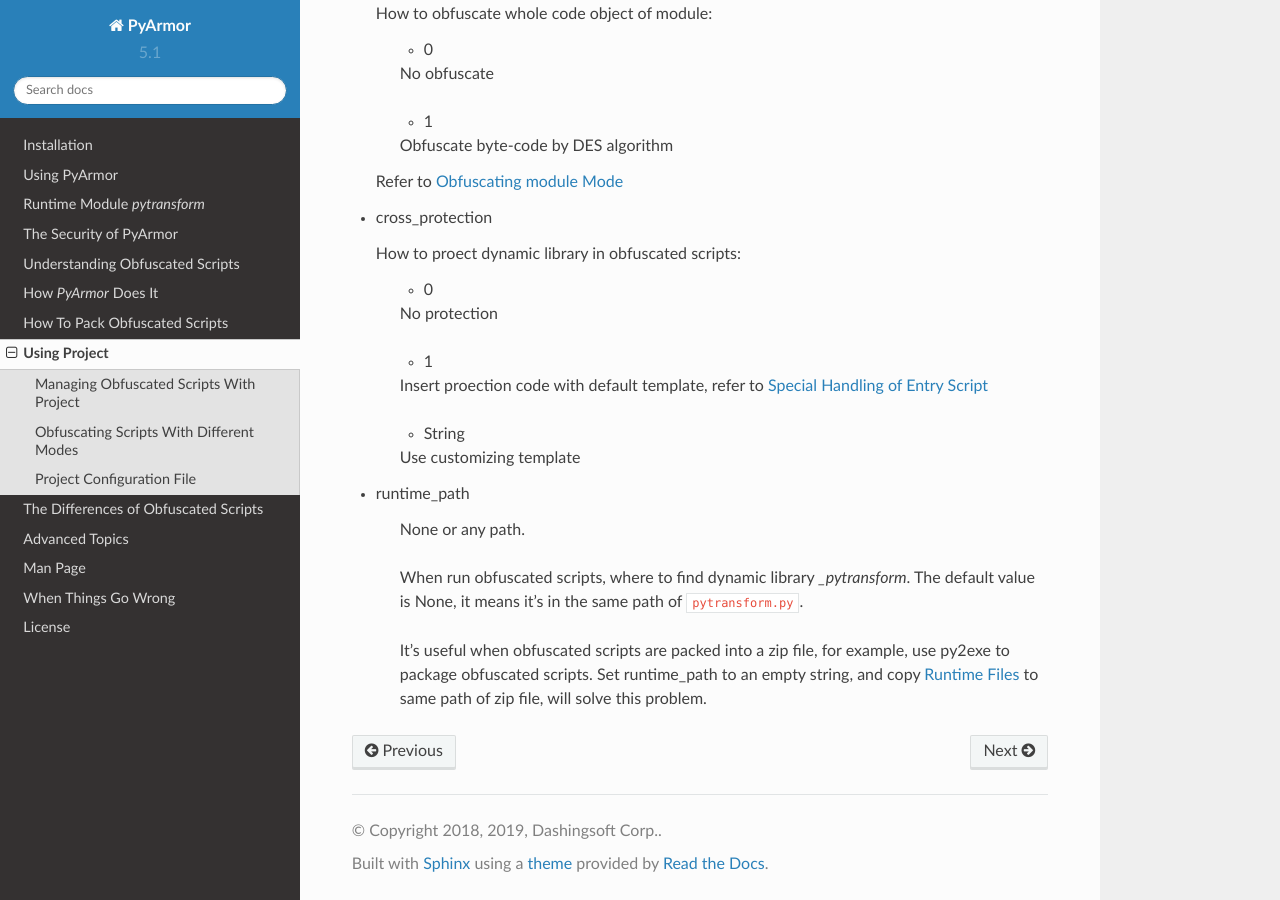
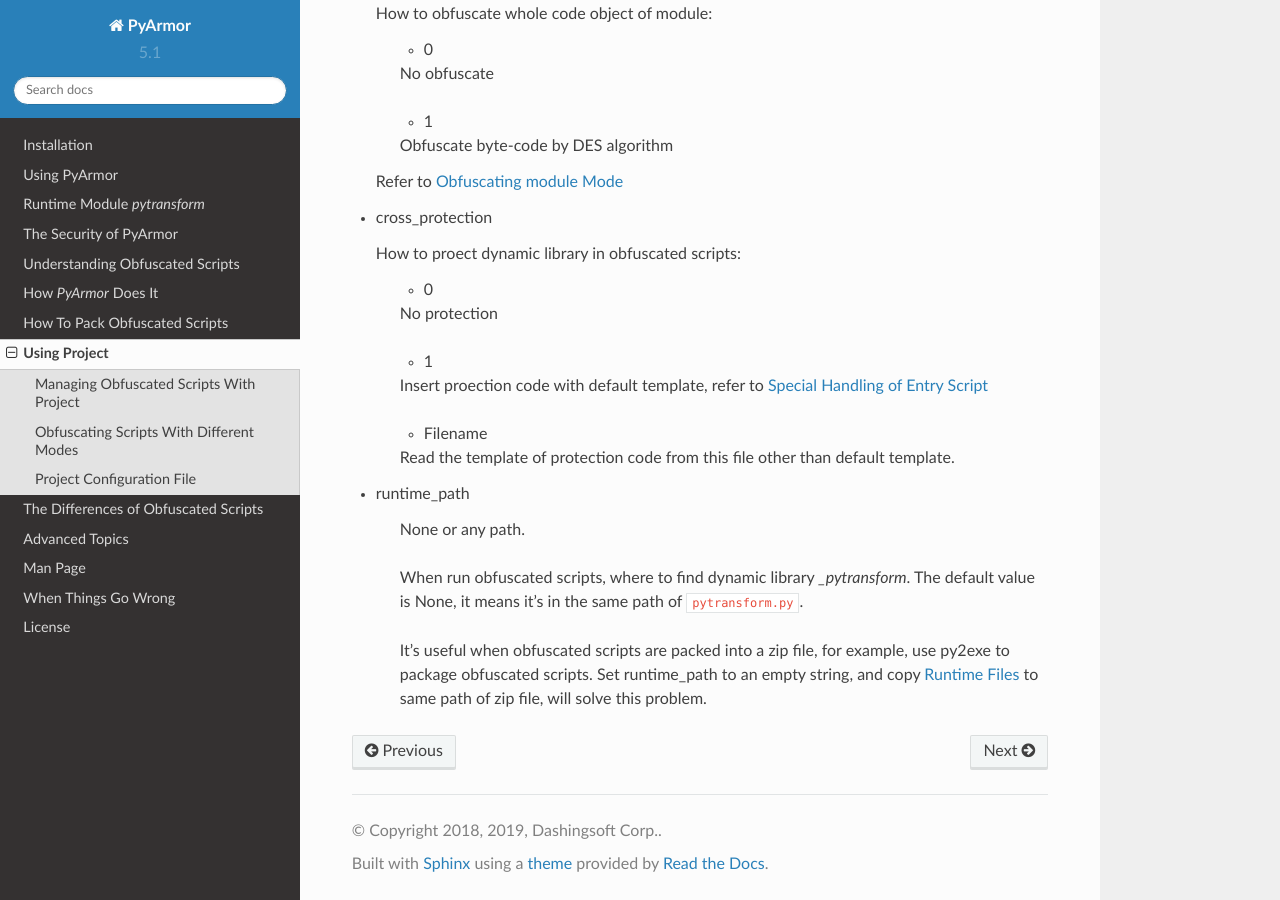
Before and after one commit to dashingsoft/pyarmor, a Sphinx documentation site: the page built from docs/project.rst, in a window 1280 px wide and 900 px high, scrolled down 4893 px. Built offline with Sphinx 7.4.7 and the Read the Docs theme 2.0.0, drawn with Linux system fonts in a browser that asks for light colours.

Commit message:
Support customizing protection code in project

```diff
--- a/docs/project.rst
+++ b/docs/project.rst
@@ -256,9 +256,10 @@ Each project has a configure file. It's a json file named
         Insert proection code with default template, refer to
         :ref:`Special Handling of Entry Script`
 
-        - String
+        - Filename
 
-        Use customizing template
+        Read the template of protection code from this file other than
+        default template.
 
 * runtime_path
 
```
Also changed, not shown: 1 other file.
